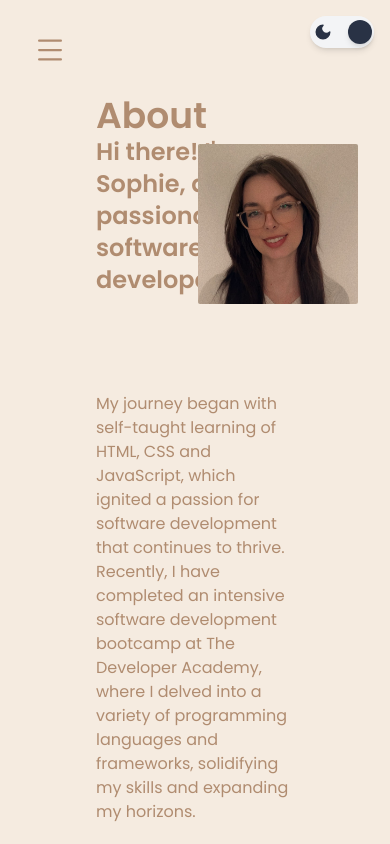
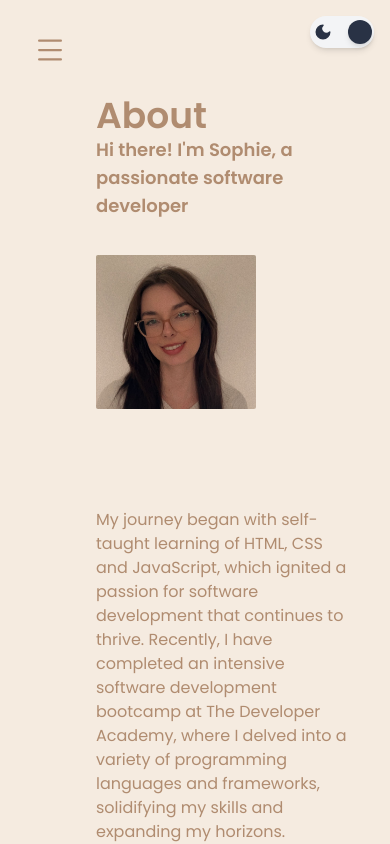
Before and after one commit to Szoph/Next-Portfolio, a Next.js app: page /about in a window 390 px wide. Shown: the top 844 px of the page. Built offline with nearby package versions, Linux system fonts and the light colour scheme.

Commit message:
fixed bugs and styling for smaller screens and nav for links

```diff
--- a/app/globals.css
+++ b/app/globals.css
@@ -108,6 +108,16 @@
     animation: typing 3s steps(14), blink .5s step-end infinite alternate;
   }
 
+  @media (max-width: 540px) {
+    .typed-out {
+      border-right: 5px solid;
+    white-space: nowrap;
+    overflow: hidden;
+    width: 16rem;
+    animation: typing 3s steps(14), blink .5s step-end infinite alternate;
+    }
+  }
+
   .projects:hover {
     font-style: italic;
     cursor: pointer;
@@ -184,3 +194,38 @@
 .sidebar {
   animation: move-down 1.5s forwards;
 }
+
+
+.picture-container {
+  position: absolute;
+  top: 10rem;
+  right: 8rem;
+  height: 20rem;
+  width: 20rem;
+}
+
+@media (max-width: 540px) {
+
+  .picture-container {
+    position: static;
+    width: 10rem;
+    height: 10rem;
+    display: flex;
+    justify-content: center;
+    align-items: center;
+    margin-top: 2rem;
+  }
+
+  .about-page {
+    padding: 6rem 2rem 6rem 6rem;
+  }
+}
+@media (min-width: 540px) and (max-width: 1024px) {
+  .picture-container {
+    position: absolute;
+    top: 24rem;
+    right: 4rem;
+    width: 15rem;
+    height: 15rem;
+  }
+}
--- a/app/projects/quiz/QuizPage.jsx
+++ b/app/projects/quiz/QuizPage.jsx
@@ -21,8 +21,8 @@ const QuizPage = () => {
 
     <div className="flex flex-col w-1/5">
         <h3 className="pt-8 text-xl font-bold border-b-2">Links</h3>
-    <p className="pt-4"><a href="https://doze-pink.vercel.app/" target="_blank">Live</a></p>
-    <p className="pt-4 pb-14"><a href="https://github.com/TKPending/Doze" target="_blank">Github</a></p>
+    <p className="pt-4"><a href="https://szoph.github.io/my-quiz-site/" target="_blank">Live</a></p>
+    <p className="pt-4 pb-14"><a href="https://github.com/Szoph/my-quiz-site" target="_blank">Github</a></p>
     </div>
 
     </div>
--- a/app/projects/weatherapp/WeatherAppPage.jsx
+++ b/app/projects/weatherapp/WeatherAppPage.jsx
@@ -10,7 +10,7 @@ const WeatherAppPage = () => {
     <h3 className="md:text-2xl lg:text-2xl text-xl">OpenAPI Weather App</h3>
 
 
-    <p className="pt-24 w-3/4">Lorem ipsum dolor sit amet consectetur adipisicing elit. Obcaecati sint reprehenderit quaerat doloribus officiis sit minima quod enim. Architecto quae excepturi distinctio, sapiente saepe unde. Perspiciatis porro quaerat odio id?</p>
+    <p className="pt-24 w-3/4">COMING SOON</p>
 
 
     <div className="flex flex-row gap-24 mt-24">
@@ -21,8 +21,8 @@ const WeatherAppPage = () => {
 
     <div className="flex flex-col w-1/5">
         <h3 className="pt-8 text-xl font-bold border-b-2">Links</h3>
-    <p className="pt-4"><a href="https://doze-pink.vercel.app/" target="_blank">Live</a></p>
-    <p className="pt-4 pb-14"><a href="https://github.com/TKPending/Doze" target="_blank">Github</a></p>
+    <p className="pt-4"><a href="#" target="_blank">Live</a></p>
+    <p className="pt-4 pb-14"><a href="#" target="_blank">Github</a></p>
     </div>
 
     </div>
@@ -33,7 +33,7 @@ const WeatherAppPage = () => {
       <p>Lorem ipsum dolor sit amet consectetur adipisicing elit. Natus velit assumenda maxime. Reprehenderit blanditiis quaerat veniam soluta quam dignissimos amet facere molestiae, doloribus impedit possimus, iusto dolore totam nihil magni!</p>
       </div>
 
-      <img src="/DozeWindowNew.png" className=" md:w-96 md:h-80 lg:w-2/4 w-full mb-24"  />
+      <img src="#" className=" md:w-96 md:h-80 lg:w-2/4 w-full mb-24"  />
     </div>
   </div>
   )
--- a/components/AboutComponents/AboutPage.jsx
+++ b/components/AboutComponents/AboutPage.jsx
@@ -3,13 +3,13 @@ import SideBar from "../SideBar"
 
 const About = () => {
   return (
-   <div className="relative p-24 md:pl-44 lg:pl-44 pb-48  bg-[#f5ebe0] dark:bg-medium dark:text-[#96A9C7] text-[#B08C70] w-full h-full">
+   <div className="about-page relative md:p-24 lg:p-24 md:pl-44 lg:pl-44 pb-48 bg-[#f5ebe0] dark:bg-medium dark:text-[#96A9C7] text-[#B08C70] w-full h-full">
     <SideBar />
     <h2 className="md:text-9xl lg:text-9xl text-4xl font-semibold bring-up overflow-hidden">About</h2>
-    <p className="md:text-4xl lg:text-4xl text-2xl w-3/4 font-semibold">Hi there! I'm Sophie, a passionate software developer</p>
+    <p className="md:text-4xl lg:text-4xl text-lg md:w-3/4 lg:w-3/5 w-full font-semibold">Hi there! I'm Sophie, a passionate software developer</p>
 
-       <div className="absolute md:right-24 md:top-40 lg:right-24 lg:top-40 top-36 right-8 bring-up">
-            <img src="/Me2.JPG" className="md:w-80 md:h-80 w-40 h-40 rounded-sm" />
+       <div className="bring-up picture-container">
+            <img src="/Me2.JPG" className="rounded-sm picture-me" />
             </div>
 
       <div className="md:w-2/4 lg:w-2/4 w-full pt-24">
--- a/components/HeroComponents/Hero.jsx
+++ b/components/HeroComponents/Hero.jsx
@@ -5,7 +5,7 @@ const Hero = () => {
     <div className="w-full h-screen bg-[#f5ebe0] dark:bg-medium dark:text-[#96A9C7] text-[#B08C70]">
         <div className="w-full h-full flex flex-col gap-8 items-center ">
 
-            <h1 className="text-7xl font-bold titles typed-out mt-64">Hi, I'm Sophie</h1>
+            <h1 className="md:text-7xl lg:text-7xl text-4xl font-bold titles typed-out mt-64">Hi, I'm Sophie</h1>
             <h2 className="text-xl font-semibold">Software Developer, Sheffield, UK</h2>
             <a className="flex flex-row gap-2 font-bold hover:cursor-pointer" href="/ResumeSophie.pdf" download="Sophie Woodcock">CV <svg xmlns="http://www.w3.org/2000/svg" width="24" height="24" viewBox="0 0 24 24" fill="none" stroke="currentColor" strokeWidth="2" strokeLinecap="round" strokeLinejoin="round" className="lucide lucide-download"><path d="M21 15v4a2 2 0 0 1-2 2H5a2 2 0 0 1-2-2v-4"/><polyline points="7 10 12 15 17 10"/><line x1="12" x2="12" y1="15" y2="3"/></svg></a>
             <div className="w-3/4 mt-10 flex justify-evenly open-out">
--- a/components/Projects/ProjectPage.jsx
+++ b/components/Projects/ProjectPage.jsx
@@ -3,7 +3,7 @@ import SideBar from "../SideBar"
 
 const ProjectPage = () => {
   return (
-    <div className="w-full h-full bg-[#f5ebe0] dark:bg-medium dark:text-[#96A9C7] text-[#B08C70] p-24 md:pl-44 lg:pl-44 flex md:flex-row lg:flex-row flex-col">
+    <div className="w-full h-full bg-[#f5ebe0] dark:bg-medium dark:text-[#96A9C7] text-[#B08C70] p-24 md:pl-44 lg:pl-44 flex md:flex-col lg:flex-row flex-col">
       <SideBar />
   <div className="flex flex-col md:w-2/3 lg:2/3 w-full">
 <h2 className="md:text-9xl lg:text-9xl text-4xl pt-24 font-semibold bring-up text-center bring-up">Projects</h2>
@@ -26,8 +26,8 @@ const ProjectPage = () => {
   <h3 className="text-5xl md:text-right lg:text-right text-center font-semibold">Ceaser Cipher Encryptor</h3>
 <p className="text-center md:text-right lg:text-right">Word Encryptor/Decryptor</p></a>
 <a className="hover:cursor-pointer projects" href="/projects/quiz">
-  <h3 className="text-5xl md:text-right lg:text-right text-center font-semibold">Personality Type Quiz</h3>
-<p className="text-center md:text-right lg:text-right">Pokémon Type Quiz</p></a>
+  <h3 className="text-5xl md:text-right lg:text-right text-center font-semibold">Pokémon Type Quiz</h3>
+<p className="text-center md:text-right lg:text-right">Personality Type Quiz</p></a>
 </div>
     </div>
   )
```
